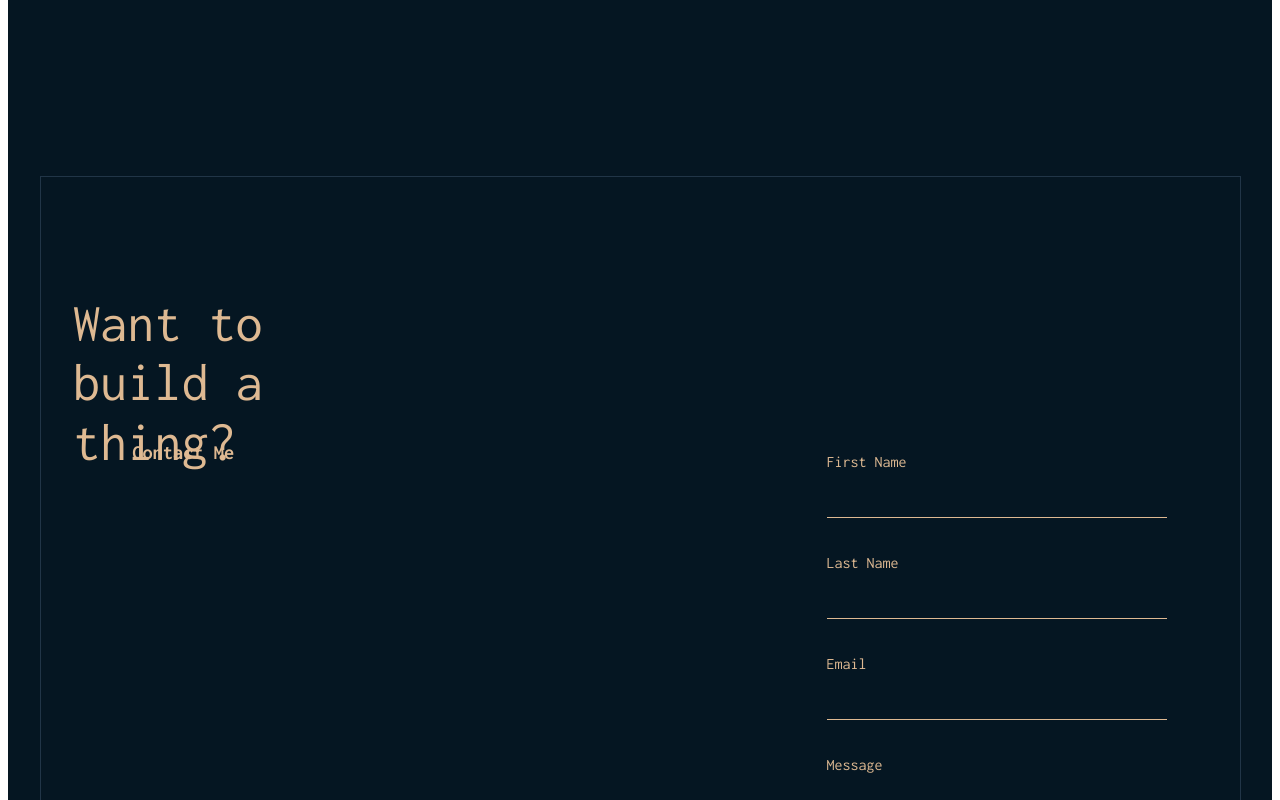
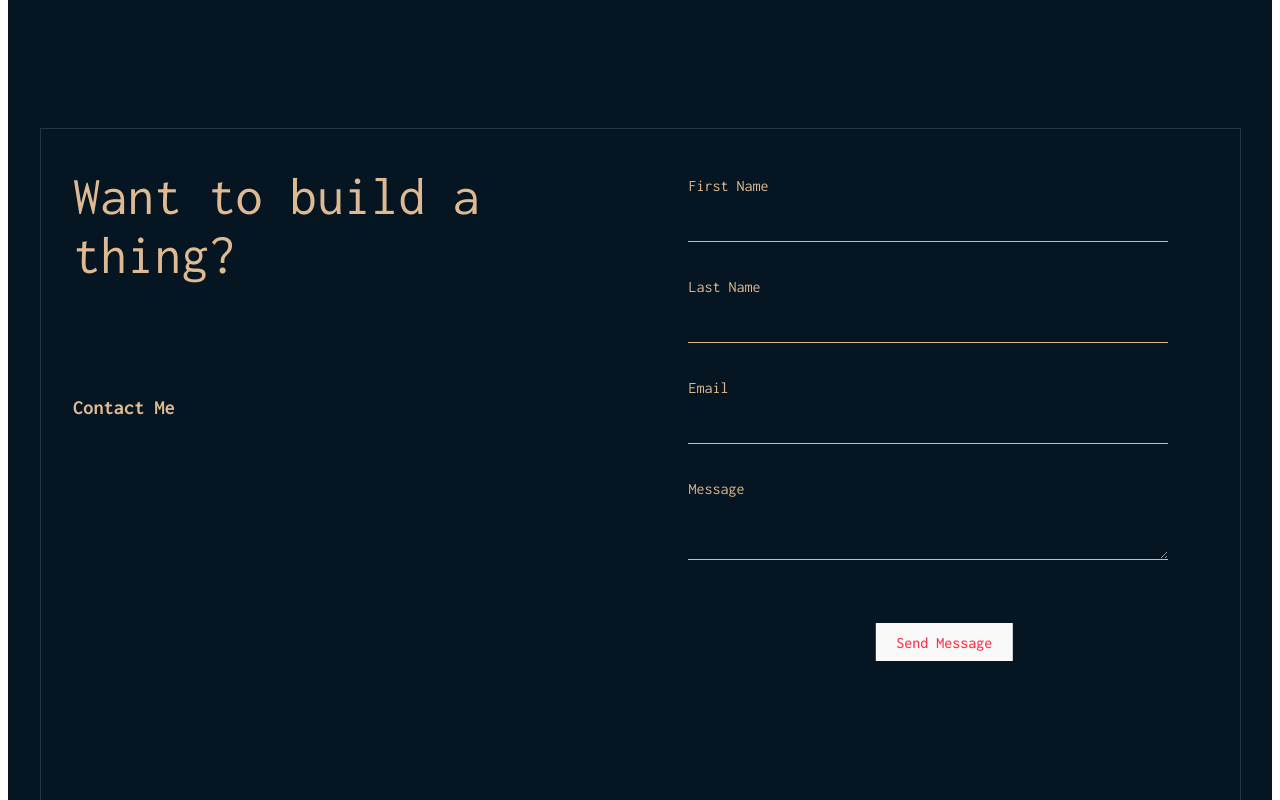
Before and after one commit to XML3/My_Web, a React (Vite) app in the folder My_Web/: page / in a window 1280 px wide. Shown: the part 2520-3320 px from the top of the page. Built offline with nearby package versions, Linux system fonts and the light colour scheme; no server answers.

Commit message:
modified to be responsive

```diff
--- a/My_Web/src/components/Contact.module.css
+++ b/My_Web/src/components/Contact.module.css
@@ -82,25 +82,113 @@
   }
 }
 
+@media screen and (min-width: 700px) {
+  .ContactForm {
+    grid-column: 1 / -1;
+    grid-row-start: 5;
+    display: grid;
+    grid-template-columns: 1fr;
+    grid-template-rows: 100px 100px 150px 800px;
+    margin-top: 2rem;
+  }
+
+  .Waves {
+    grid-column: 1;
+    grid-row: 3 / 4;
+    position: relative;
+    width: 90%;
+    bottom: 60%;
+    left: 50%;
+
+    transform: translateX(-50%);
+    z-index: -1;
+    opacity: 0.8;
+  }
+
+  .HeaderContact {
+    grid-column: 1;
+    grid-row: 1 / 2;
+    font-family: var(--main-fontfamily);
+    color: var(--main-fontcolor);
+    margin-left: 2rem;
+  }
+
+  .ContactMe {
+    grid-column: 1;
+    grid-row: 2 / 3;
+    font-family: var(--main-fontfamily);
+    color: var(--main-fontcolor);
+    font-size: large;
+    margin-left: 2rem;
+  }
+
+  .Form {
+    grid-column: 1;
+    grid-row: 4;
+    right: 1rem;
+    font-family: var(--main-fontfamily);
+    color: var(--main-fontcolor);
+    width: 80%;
+    margin-top: 3rem;
+    margin-left: 2rem;
+  }
+
+  .Form div {
+    margin-bottom: 20px;
+  }
+
+  .Form input,
+  .Form textarea {
+    border-top: none; /*Remove default border*/
+    border-right: none;
+    border-left: none;
+    border-bottom: 1px solid #deb992;
+    background-color: transparent;
+    width: 100%;
+    padding: 0.3rem;
+    color: var(--main-fontcolor);
+    margin-bottom: 1rem;
+    /* position: relative; */
+  }
+
+  .Form input:focus,
+  .Form textarea:focus {
+    outline: none; /*Remove focus outlive*/
+    border-bottom: 1px solid #0abfbc;
+    background-color: transparent;
+  }
+
+  .ErrorMessage {
+    color: #fc354c;
+  }
+
+  .SendButton {
+    margin-top: 1.5rem;
+    margin-left: 1rem;
+    position: relative;
+    left: 50%;
+    transform: translateX(-50%);
+  }
+}
 @media screen and (min-width: 1200px) {
   .ContactForm {
     grid-column-start: 1;
     grid-column-end: -1;
-    grid-row-start: 5;
-    grid-row-end: -1;
-    display: flex;
-    flex-direction: row;
-    justify-content: start;
-    align-items: center;
+    grid-row: 5;
+    display: grid;
+    grid-template-columns: 1fr 1fr;
+    grid-template-rows: 250px 50px 200px;
+    margin-top: 2rem;
+    border: 1px solid #213547;
+    margin-left: 2rem;
     position: relative;
     width: 95%;
     height: 90%;
-    left: 2rem;
-    border: 1px solid #213547;
-    padding: 2rem;
   }
 
   .Waves {
+    grid-column: 1 / -1;
+    grid-row: 3;
     position: relative;
     width: 65%;
     left: 50%;
@@ -110,31 +198,33 @@
   }
 
   .HeaderContact {
+    grid-column: 1;
+    grid-row: 1;
     font-family: var(--main-fontfamily);
     color: var(--main-fontcolor);
-    position: absolute;
-    z-index: 1;
-    right: 53rem;
-    top: 8%;
   }
 
   .ContactMe {
+    grid-column: 1 / -1;
+    grid-row: 2;
     font-family: var(--main-fontfamily);
     color: var(--main-fontcolor);
     font-size: large;
-    position: absolute;
+    position: relative;
     z-index: 1;
-    left: 3.7rem;
-    top: 25%;
+    /* left: 3.7rem;
+    top: 25%; */
   }
 
   .Form {
+    grid-column: 2;
+    grid-row: 1;
     position: relative;
     z-index: 1;
-    right: 1rem;
+    left: 1rem;
     font-family: var(--main-fontfamily);
     color: var(--main-fontcolor);
-    width: 30%;
+    width: 80%;
   }
 
   .Form div {
```
